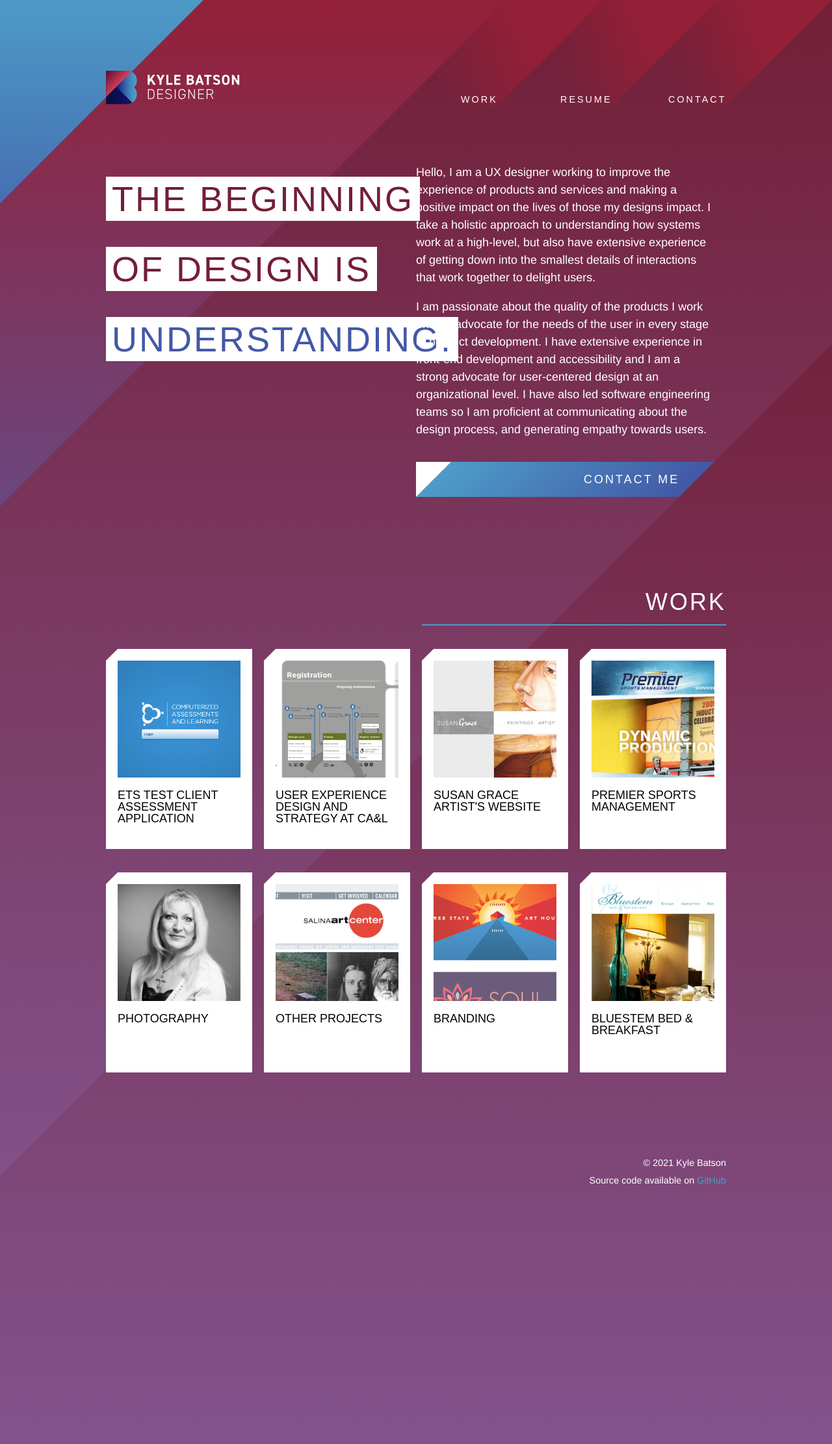
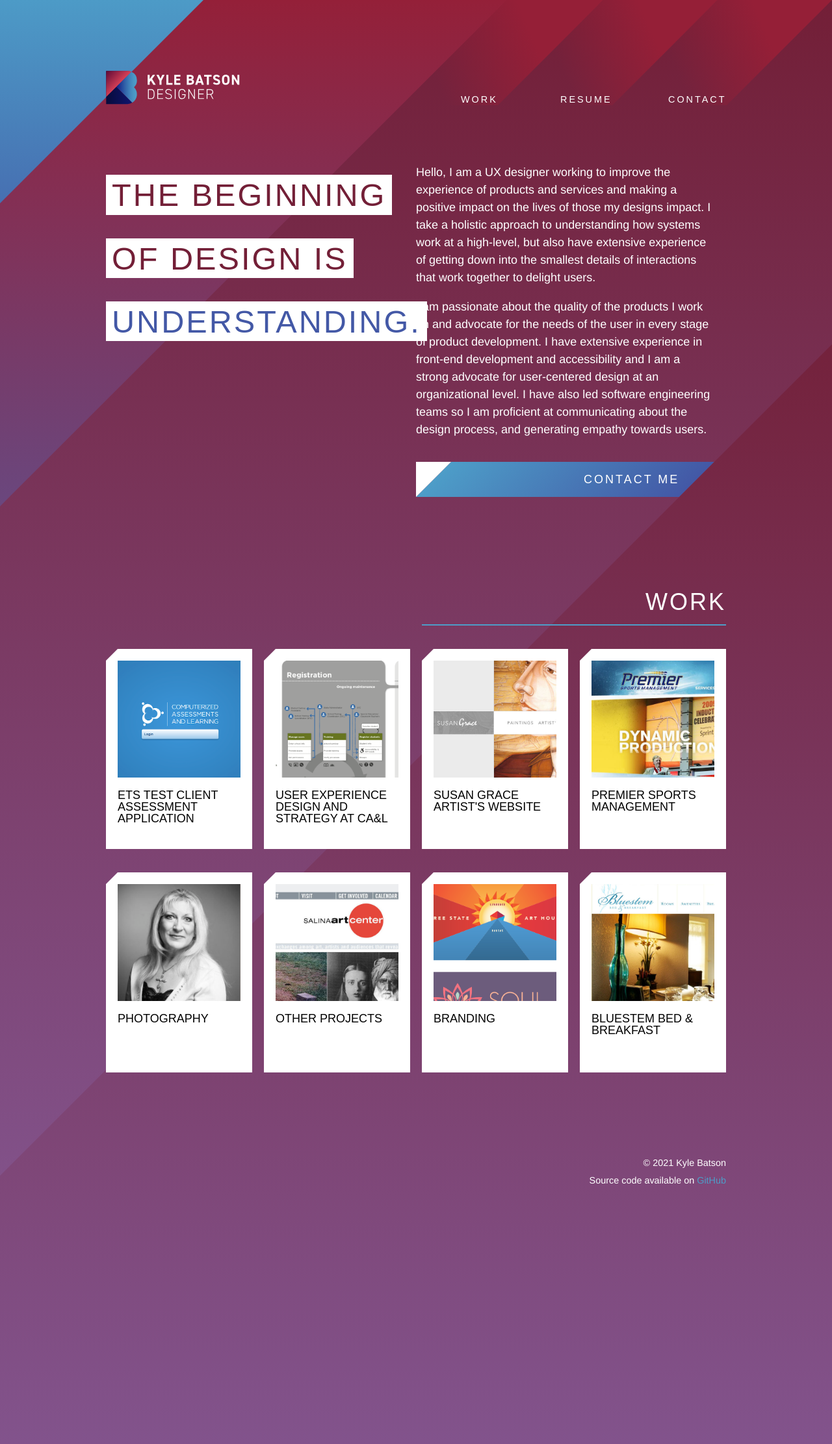
Before and after one commit to kbatson/kylebatson.com, a Jekyll site: the page built from site/index.md, in a window 1280 px wide. Shown: the whole page at 65% size. Built offline with Jekyll 4.4.1, drawn with Linux system fonts in a browser that asks for light colours; some web fonts are replaced.

Commit message:
Tweak intro text font size

```diff
--- a/site/assets/css/kb-home.scss
+++ b/site/assets/css/kb-home.scss
@@ -266,6 +266,6 @@
 
 @media only screen and (min-width: 1000px){
     #intro h1 {
-        font-size: 3rem;
+        font-size: 2.7rem;
     }
 }
```
